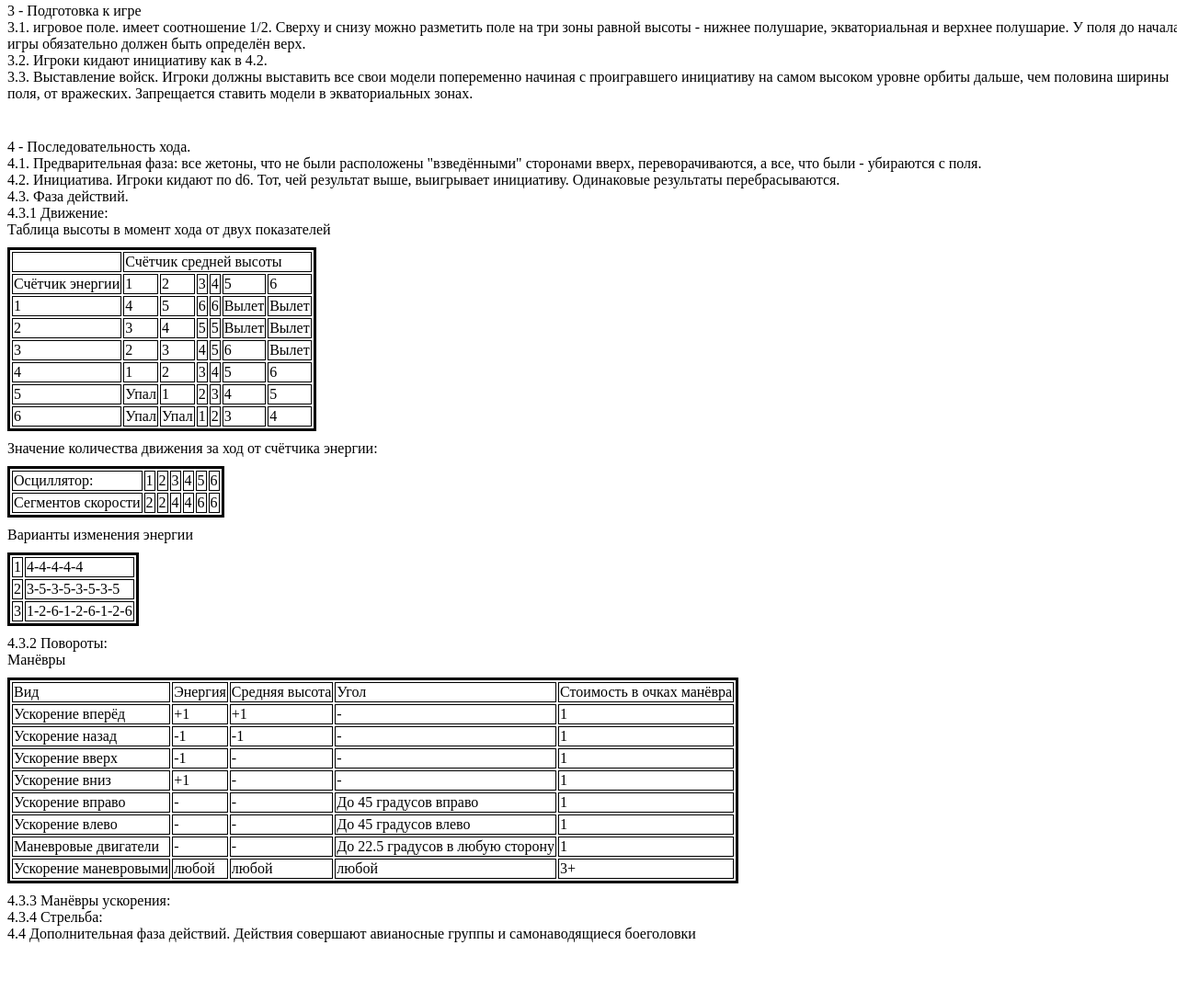
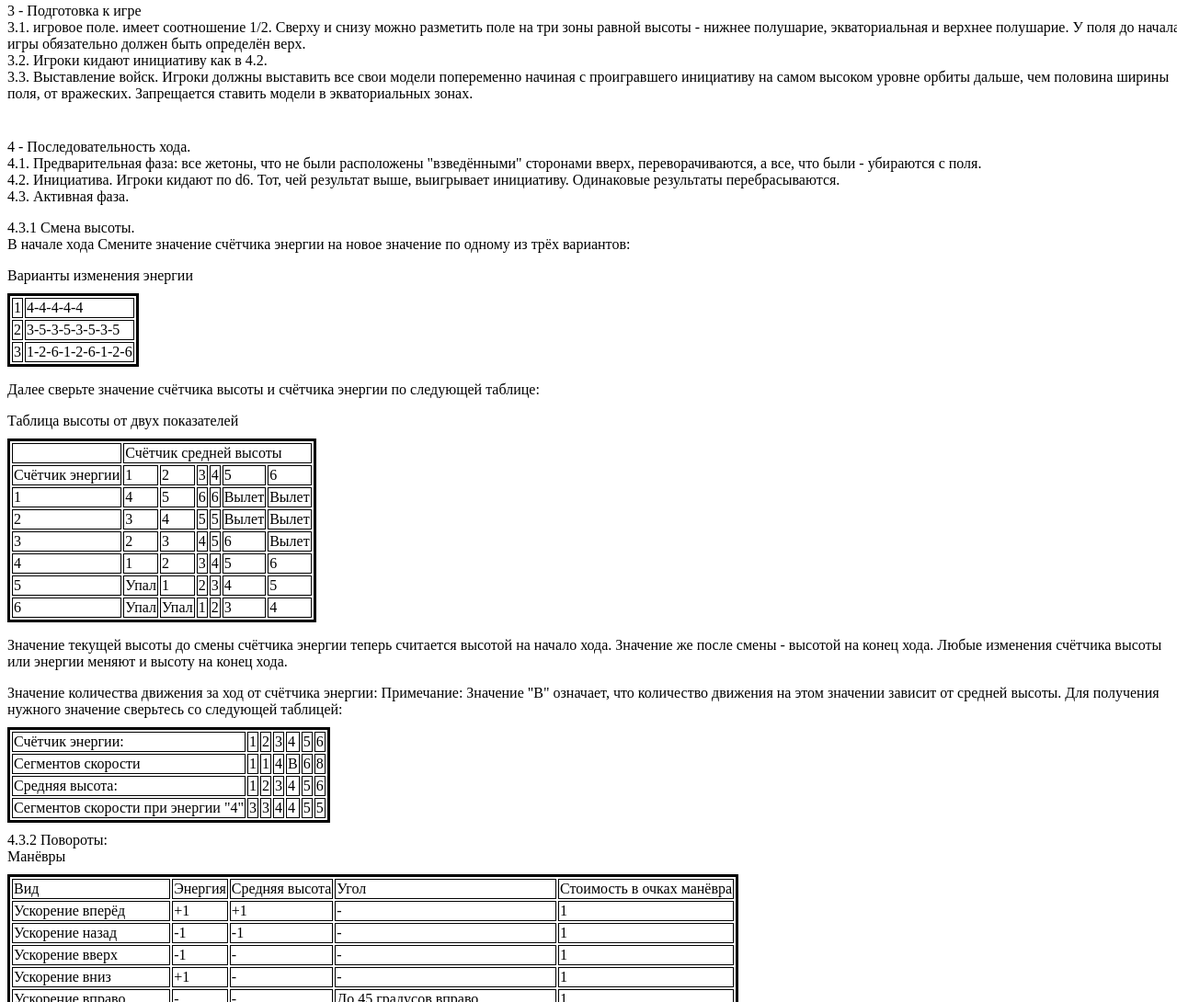
Before and after one commit to BoyVOL/BoyVOL.github.io, a plain HTML site: page TabletopWargameProject/index.html in a window 1280 px wide. Shown: the part 499-1589 px from the top of the page at 92% size. Before the commit the page ends 1564 px from the top, so only its background shows below. Drawn offline with Linux system fonts and the light colour scheme.

Commit message:
Дописал немного о движении и высоте

```diff
--- a/TabletopWargameProject/index.html
+++ b/TabletopWargameProject/index.html
@@ -65,10 +65,24 @@
         4 - Последовательность хода.<br>
     4.1. Предварительная фаза: все жетоны, что не были расположены "взведёнными" сторонами вверх, переворачиваются, а все, что были - убираются с поля.<br>
     4.2. Инициатива. Игроки кидают по d6. Тот, чей результат выше, выигрывает инициативу. Одинаковые результаты перебрасываются.<br>
-    4.3. Фаза действий.<br>
-        4.3.1 Движение:<br>
+    4.3. Активная фаза.<br>
+        <p>4.3.1 Смена высоты.<br>
+        В начале хода Смените значение счётчика энергии на новое значение по одному из трёх вариантов:</p>
         <table>
-            Таблица высоты в момент хода от двух показателей
+            Варианты изменения энергии
+            <tr>
+                <td>1</td><td>4-4-4-4-4</td>
+            </tr>
+            <tr>
+                <td>2</td><td>3-5-3-5-3-5-3-5</td>
+            </tr>
+            <tr>
+                <td>3</td><td>1-2-6-1-2-6-1-2-6</td>
+            </tr>
+        </table>
+        <p>Далее сверьте значение счётчика высоты и счётчика энергии по следующей таблице:</p>
+        <table>
+            Таблица высоты от двух показателей
             <tr><td></td><td colspan="6">Счётчик средней высоты</td></tr>
             <tr>
                 <td>Счётчик энергии</td><td>1</td><td>2</td><td>3</td><td>4</td><td>5</td><td>6</td>
@@ -92,25 +106,22 @@
                 <td>6</td><td>Упал</td><td>Упал</td><td>1</td><td>2</td><td>3</td><td>4</td>
             </tr>
         </table>
+        <p>Значение текущей высоты до смены счётчика энергии теперь считается высотой на начало хода. Значение же после смены - высотой на конец хода.
+        Любые изменения счётчика высоты или энергии меняют и высоту на конец хода.</p>
         <table>
             Значение количества движения за ход от счётчика энергии:
             <tr>
-                <td>Осциллятор:</td><td>1</td><td>2</td><td>3</td><td>4</td><td>5</td><td>6</td>
+                <td>Счётчик энергии:</td><td>1</td><td>2</td><td>3</td><td>4</td><td>5</td><td>6</td>
             </tr>
             <tr>
-                <td>Сегментов скорости</td><td>2</td><td>2</td><td>4</td><td>4</td><td>6</td><td>6</td>
+                <td>Сегментов скорости</td><td>1</td><td>1</td><td>4</td><td>В</td><td>6</td><td>8</td>
             </tr>
-        </table>
-        <table>
-            Варианты изменения энергии
+            Примечание: Значение "В" означает, что количество движения на этом значении зависит от средней высоты. Для получения нужного значение сверьтесь со следующей таблицей:
             <tr>
-                <td>1</td><td>4-4-4-4-4</td>
+                <td>Средняя высота:</td><td>1</td><td>2</td><td>3</td><td>4</td><td>5</td><td>6</td>
             </tr>
             <tr>
-                <td>2</td><td>3-5-3-5-3-5-3-5</td>
-            </tr>
-            <tr>
-                <td>3</td><td>1-2-6-1-2-6-1-2-6</td>
+                <td>Сегментов скорости при энергии "4"</td><td>3</td><td>3</td><td>4</td><td>4</td><td>5</td><td>5</td>
             </tr>
         </table>
         4.3.2 Повороты:<br>
```
